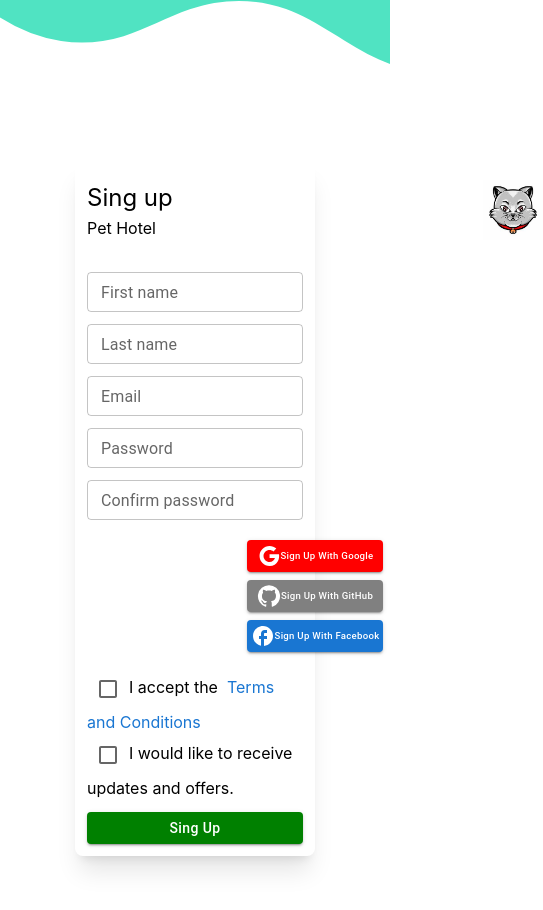
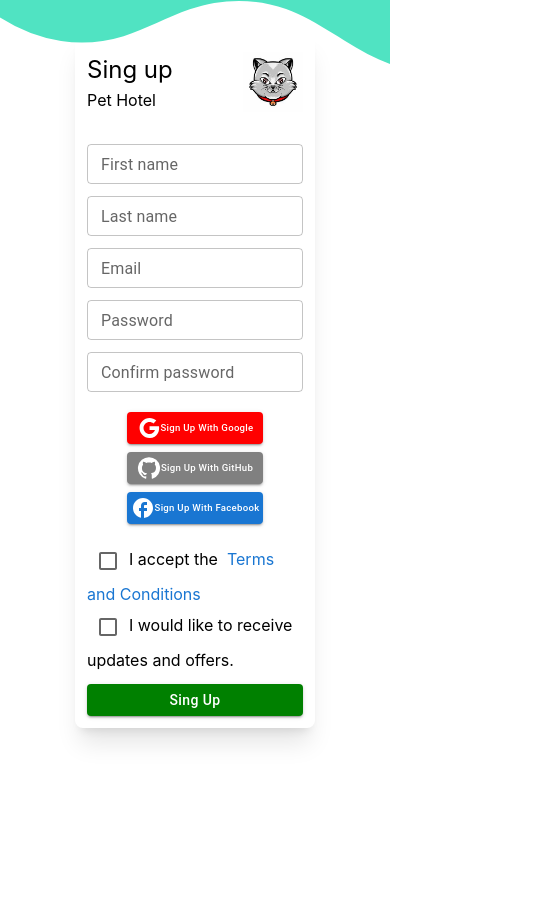
Before and after one commit to danvmanici/petHotel-Frontend, a React (Create React App) app in the folder pet-hotel/: page / in a window 390 px wide. Shown: the top 910 px of the page, 543 px wide, since content can reach past the window. After the commit the page ends 844 px from the top, so only its background shows below. Built offline with nearby package versions, Linux system fonts and the light colour scheme; the HTML template or start-up script is replaced by a standard one.

Commit message:
phone-aspect

```diff
--- a/pet-hotel/src/components/FormFields/MyTextField.tsx
+++ b/pet-hotel/src/components/FormFields/MyTextField.tsx
@@ -36,6 +36,11 @@ const MyTextField: React.FC<MyTextFieldProps> = ({ ...props }) => {
         '& .MuiInput-underline:after': {
           borderBottomColor: 'green',
         },
+        '& .MuiOutlinedInput-root': {
+          '&.Mui-focused fieldset': {
+            borderColor: 'green',
+          },
+        },
       }}
       {...field}
       helperText={errorText}
--- a/pet-hotel/src/components/SingUpForm.css
+++ b/pet-hotel/src/components/SingUpForm.css
@@ -75,10 +75,17 @@
 
     .singUpForm {
         width: 15rem;
+        margin: 2rem auto;
+
+    }
+
+    .singUpForm__header {
+        width: 13.5rem;
     }
 
     .singUpForm__socialButtons {
         flex-direction: column;
         height: 7.5rem;
+        width: 13.5rem;
     }
 }
--- a/pet-hotel/src/components/SingUpForm.tsx
+++ b/pet-hotel/src/components/SingUpForm.tsx
@@ -34,7 +34,7 @@ const validationSchema = yup.object({
     .oneOf([yup.ref('password'), null], 'Passwords must match'),
   termsAndConditions: yup
     .bool()
-    .oneOf([true], 'Please accept the terms and conditions'),
+    .oneOf([true], 'Please accept the terms and conditions!'),
 });
 
 const SingUp: React.FC = () => {
@@ -159,7 +159,9 @@ const SingUp: React.FC = () => {
               >
                 Terms and Conditions
               </Link>
-              {errors.termsAndConditions && <p>{errors.termsAndConditions}</p>}
+              {errors.termsAndConditions && (
+                <p style={{ color: 'red' }}>{errors.termsAndConditions}</p>
+              )}
             </section>
             <section className="singUpForm__termsAndConditions-updatesAndOffers-updatesAndOffers">
               <MyCheckboxButton name="updatesAndOffers" />I would like to
```
Also changed, not shown: pet-hotel/package.json (line endings or trailing spaces).
